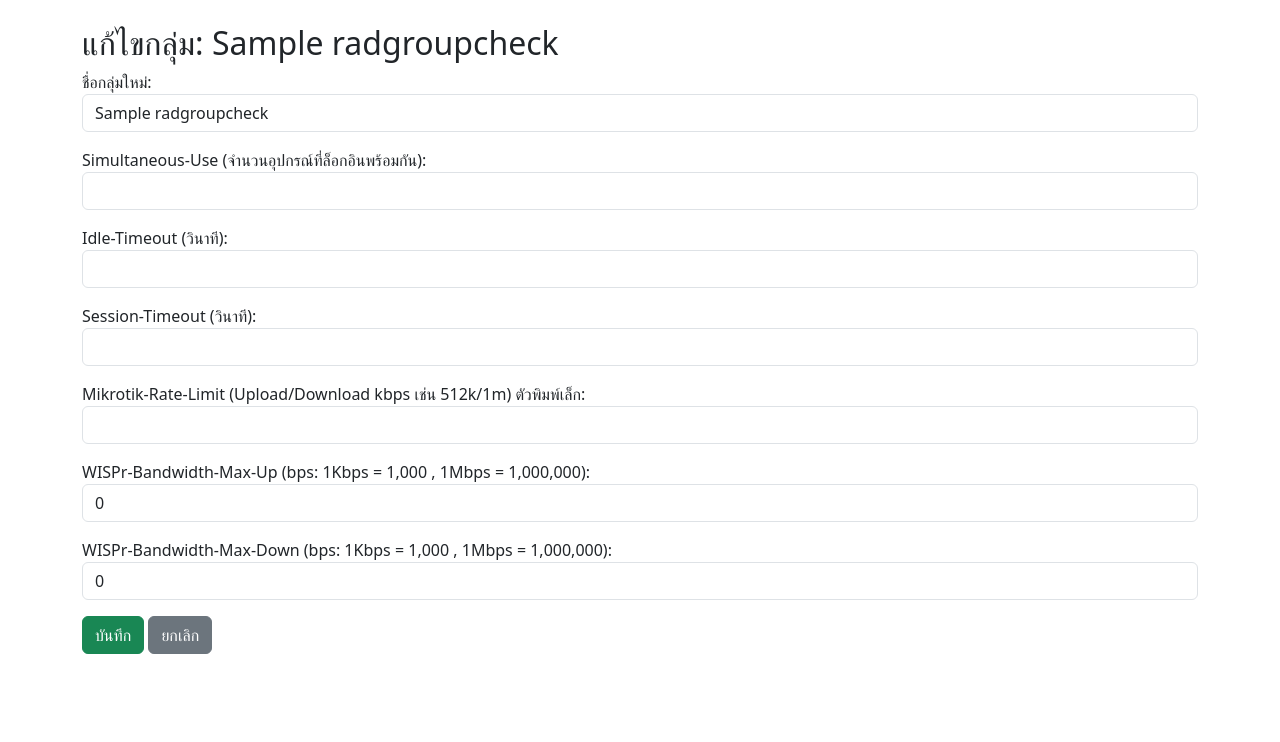
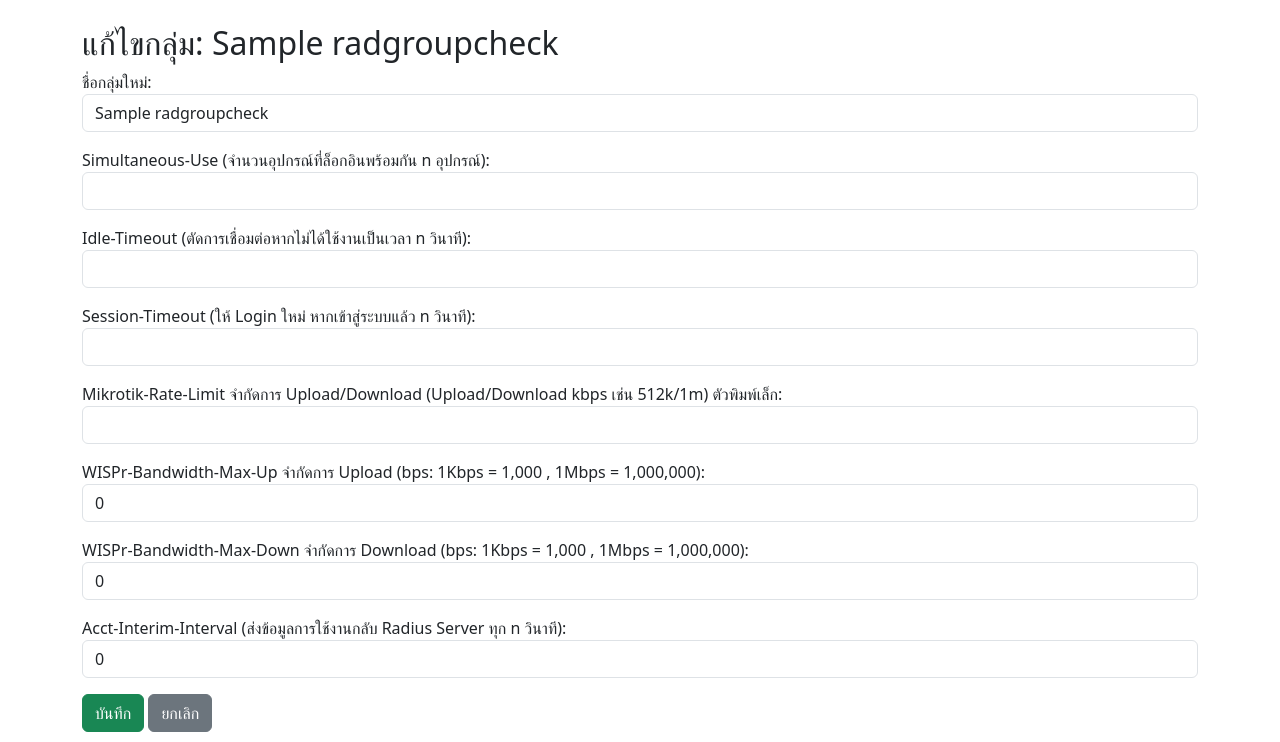
Before and after one commit to mangcom/radius, a PHP site: the page made by public/edit_group.php in a window 1280 px wide. Shown: the part 58-800 px from the top of the page. Run offline with PHP 8.4, Linux system fonts and the light colour scheme; the visitor is signed in with stand-in values (Sample User, id 1); tables that the repository leaves empty or names only in its code hold one stand-in row (values such as "Sample post").

Commit message:
Update Acct-Interim-Interval

```diff
--- a/actions/add_group.php
+++ b/actions/add_group.php
@@ -20,7 +20,8 @@ if ($_SERVER["REQUEST_METHOD"] == "POST") {
                 ['attribute' => 'Session-Timeout', 'value' => '3600'],
                 ['attribute' => 'Mikrotik-Rate-Limit', 'value' => '10m/10m'],
                 ['attribute' => 'WISPr-Bandwidth-Max-Up', 'value' => '10485760'],
-                ['attribute' => 'WISPr-Bandwidth-Max-Down', 'value' => '10485760']
+                ['attribute' => 'WISPr-Bandwidth-Max-Down', 'value' => '10485760'],
+                ['attribute' => 'Acct-Interim-Interval', 'value' => '300']
             ];
 
             foreach ($default_permissions as $perm) {
--- a/actions/update_group.php
+++ b/actions/update_group.php
@@ -10,7 +10,8 @@ if ($_SERVER["REQUEST_METHOD"] == "POST") {
         'Session-Timeout' => $_POST['session_timeout'],
         'Mikrotik-Rate-Limit' => strtolower(trim($_POST['rate_limit'])),
         'WISPr-Bandwidth-Max-Up' => $_POST['wispr_up'],
-        'WISPr-Bandwidth-Max-Down' => $_POST['wispr_down']
+        'WISPr-Bandwidth-Max-Down' => $_POST['wispr_down'],
+        'Acct-Interim-Interval' => $_POST['interim-interval']
     ];
 
     try {
--- a/public/edit_group.php
+++ b/public/edit_group.php
@@ -69,38 +69,44 @@ $permissions = $stmt->fetchAll(PDO::FETCH_ASSOC);
                     value="<?php echo htmlspecialchars($groupname); ?>" required>
             </div>
             <div class="mb-3">
-                <label>Simultaneous-Use (จำนวนอุปกรณ์ที่ล็อกอินพร้อมกัน):</label>
+                <label>Simultaneous-Use (จำนวนอุปกรณ์ที่ล็อกอินพร้อมกัน n อุปกรณ์):</label>
                 <input type="number" class="form-control" name="simultaneous_use"
                     value="<?php echo getGroupCheck($pdo, $groupname, 'Simultaneous-Use'); ?>" required>
             </div>
             <div class="mb-3">
-                <label>Idle-Timeout (วินาที):</label>
+                <label>Idle-Timeout (ตัดการเชื่อมต่อหากไม่ได้ใช้งานเป็นเวลา n วินาที):</label>
                 <input type="number" class="form-control" name="idle_timeout"
                     value="<?php echo getPermission($permissions, 'Idle-Timeout'); ?>" required>
             </div>
 
             <div class="mb-3">
-                <label>Session-Timeout (วินาที):</label>
+                <label>Session-Timeout (ให้ Login ใหม่ หากเข้าสู่ระบบแล้ว n วินาที):</label>
                 <input type="number" class="form-control" name="session_timeout"
                     value="<?php echo getPermission($permissions, 'Session-Timeout'); ?>" required>
             </div>
 
             <div class="mb-3">
-                <label>Mikrotik-Rate-Limit (Upload/Download kbps เช่น 512k/1m) ตัวพิมพ์เล็ก:</label>
+                <label>Mikrotik-Rate-Limit จำกัดการ Upload/Download (Upload/Download kbps เช่น 512k/1m) ตัวพิมพ์เล็ก:</label>
                 <input type="text" class="form-control" name="rate_limit"
                     value="<?php echo getPermission($permissions, 'Mikrotik-Rate-Limit'); ?>" required>
             </div>
 
             <div class="mb-3">
-                <label>WISPr-Bandwidth-Max-Up (bps: 1Kbps = 1,000 , 1Mbps = 1,000,000):</label>
+                <label>WISPr-Bandwidth-Max-Up จำกัดการ Upload (bps: 1Kbps = 1,000 , 1Mbps = 1,000,000):</label>
                 <input type="number" class="form-control" name="wispr_up"
                     value="<?php echo (int)(getPermission($permissions, 'WISPr-Bandwidth-Max-Up')); ?>" required>
             </div>
 
             <div class="mb-3">
-                <label>WISPr-Bandwidth-Max-Down (bps: 1Kbps = 1,000 , 1Mbps = 1,000,000):</label>
+                <label>WISPr-Bandwidth-Max-Down จำกัดการ Download (bps: 1Kbps = 1,000 , 1Mbps = 1,000,000):</label>
                 <input type="number" class="form-control" name="wispr_down"
                     value="<?php echo (int)(getPermission($permissions, 'WISPr-Bandwidth-Max-Down')); ?>" required>
+            </div>
+
+            <div class="mb-3">
+                <label>Acct-Interim-Interval (ส่งข้อมูลการใช้งานกลับ Radius Server ทุก n วินาที):</label>
+                <input type="number" class="form-control" name="interim-interval"
+                    value="<?php echo (int)(getPermission($permissions, 'Acct-Interim-Interval')); ?>" required>
             </div>
 
             <button type="submit" class="btn btn-success">บันทึก</button>
```
Also changed, not shown: actions/update_group_permissions.php (+33 -5 lines).
